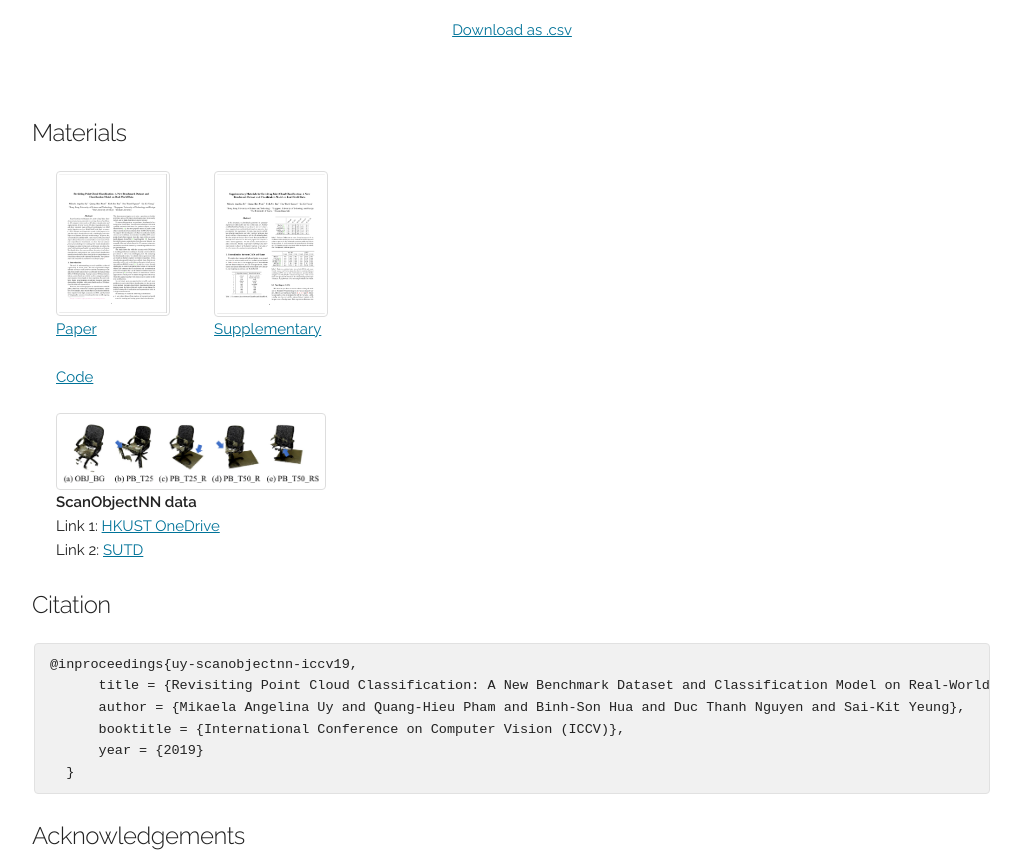
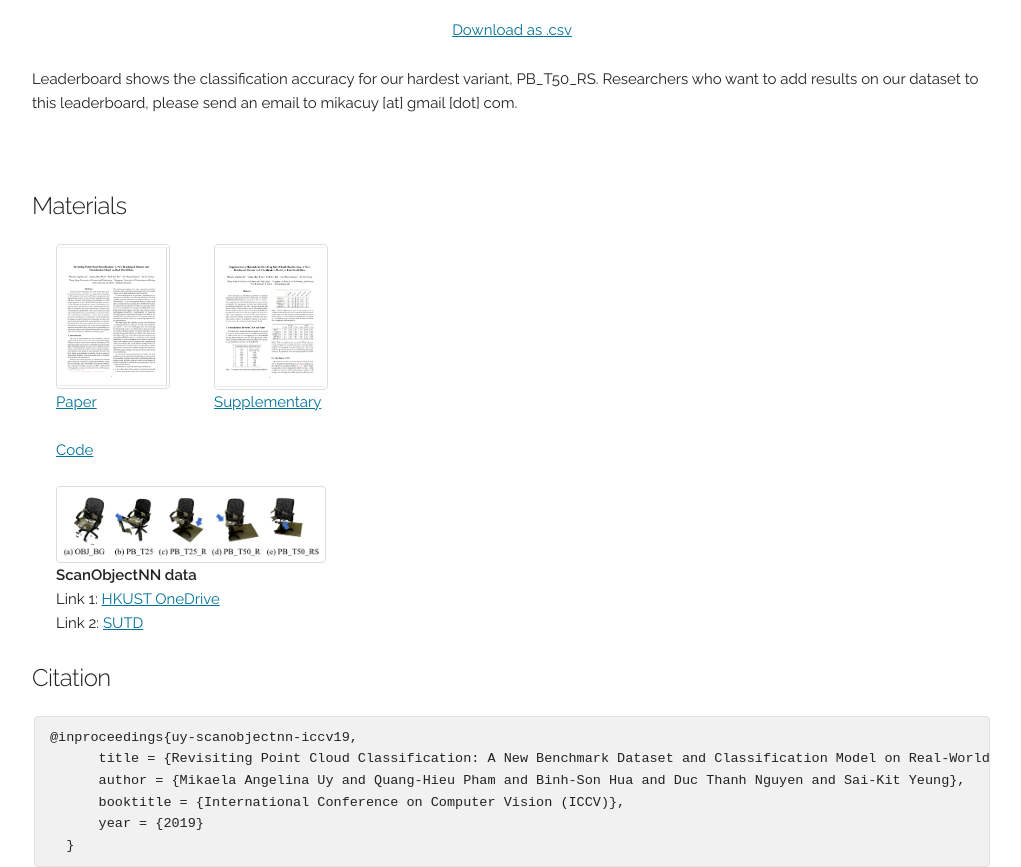
Before and after one commit to hkust-vgd/hkust-vgd.github.io, a plain HTML site: page scanobjectnn/index.html in a window 1280 px wide. Shown: the part 1804-2671 px from the top of the page, without its empty margins (128-1149 px from the left). Drawn offline with Linux system fonts and the light colour scheme.

Commit message:
added description for leaderboard

```diff
--- a/scanobjectnn/index.html
+++ b/scanobjectnn/index.html
@@ -205,6 +205,9 @@
         <p align="center">
           <a href="assets/results_pb_t50_rs.csv">Download as .csv</a>
         </p>
+        <p>
+        Leaderboard shows the classification accuracy for our hardest variant, PB_T50_RS. Researchers who want to add results on our dataset to this leaderboard, please send an email to mikacuy [at] gmail [dot] com.
+        </p>
       </div>
       <br>
       <br>
```
